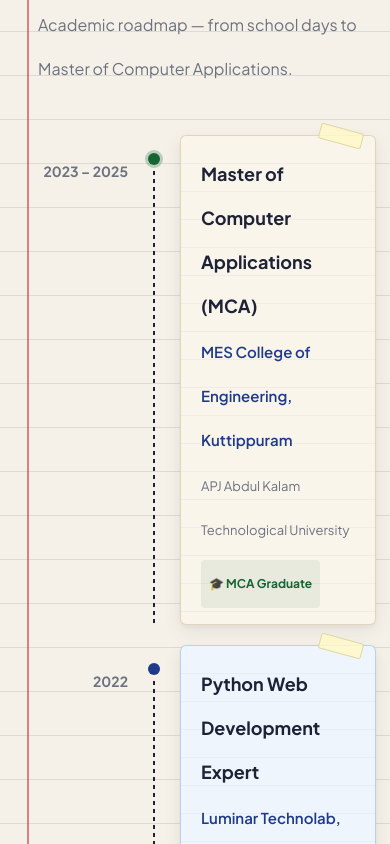
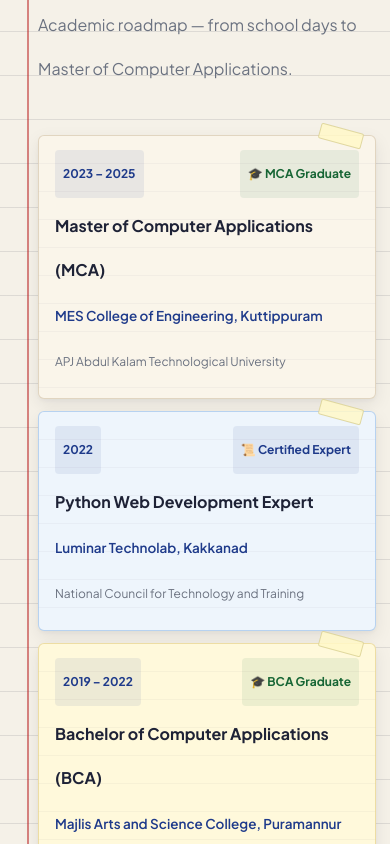
Before and after one commit to fazil-firoz/NoteBook-Portfolio, a React (Vite) app: page / in a window 390 px wide. Shown: the part 5160-6004 px from the top of the page. Built offline with nearby package versions, Linux system fonts and the light colour scheme.

Commit message:
fix: convert Education & Qualifications mobile layout to a compact card grid, eliminating excessive vertical scroll height

```diff
--- a/src/App.css
+++ b/src/App.css
@@ -964,6 +964,25 @@ a.dash-link:hover {
 }
 .tl-item:last-child .tl-vline { display: none; }
 
+.tl-card-top-row {
+  display: flex;
+  align-items: center;
+  justify-content: space-between;
+  gap: 8px;
+  margin-bottom: 6px;
+}
+
+.tl-mobile-year {
+  display: none;
+  font-family: var(--font-sans);
+  font-size: 12px;
+  font-weight: 700;
+  color: var(--ink-blue);
+  background: rgba(30, 58, 138, 0.08);
+  padding: 2px 8px;
+  border-radius: 4px;
+}
+
 .tl-degree {
   font-family: var(--font-sans);
   font-size: 18px;
@@ -995,7 +1014,6 @@ a.dash-link:hover {
   padding: 2px 8px;
   border-radius: 4px;
   display: inline-block;
-  margin-top: 8px;
 }
 .tl-badge.cert { color: var(--ink-blue); background: rgba(30, 58, 138, 0.08); }
 
@@ -1547,7 +1565,53 @@ a.dash-link:hover {
     gap: 6px;
   }
 
+  /* Education Section Compact Mobile Grid Layout */
+  .timeline-list {
+    display: grid;
+    grid-template-columns: 1fr;
+    gap: 12px;
+    padding: 0;
+    width: 100%;
+    max-width: 100%;
+  }
+
+  .tl-item {
+    display: flex;
+    flex-direction: column;
+    margin-bottom: 0;
+    gap: 0;
+    width: 100%;
+  }
+
+  .tl-year {
+    display: none;
+  }
+
+  .tl-connector {
+    display: none;
+  }
+
+  .tl-mobile-year {
+    display: inline-block;
+  }
+
+  .tl-content {
+    padding: 14px 16px;
+    width: 100%;
+  }
+
+  .tl-degree {
+    font-size: 16px;
+  }
+
+  .tl-inst {
+    font-size: 13.5px;
+  }
+
+  .tl-board {
+    font-size: 12px;
+  }
+
   .projects-grid { grid-template-columns: 1fr; }
   .contact-container { grid-template-columns: 1fr; }
-  .tl-item { grid-template-columns: 90px auto 1fr; }
-}
+}
--- a/src/components/EducationSection.jsx
+++ b/src/components/EducationSection.jsx
@@ -77,10 +77,13 @@ export function EducationSection() {
 
             <span className={`tl-content sticky-note-card neat-card-sm ${m.noteColor}`}>
               <span className="card-tape-corner" aria-hidden="true" />
+              <div className="tl-card-top-row">
+                <span className="tl-mobile-year">{m.year}</span>
+                <span className={`tl-badge ${m.badgeClass}`}>{m.badgeText}</span>
+              </div>
               <span className="tl-degree">{m.degree}</span>
               <span className="tl-inst">{m.inst}</span>
               <span className="tl-board">{m.board}</span>
-              <span className={`tl-badge ${m.badgeClass}`}>{m.badgeText}</span>
             </span>
           </li>
         ))}
```
